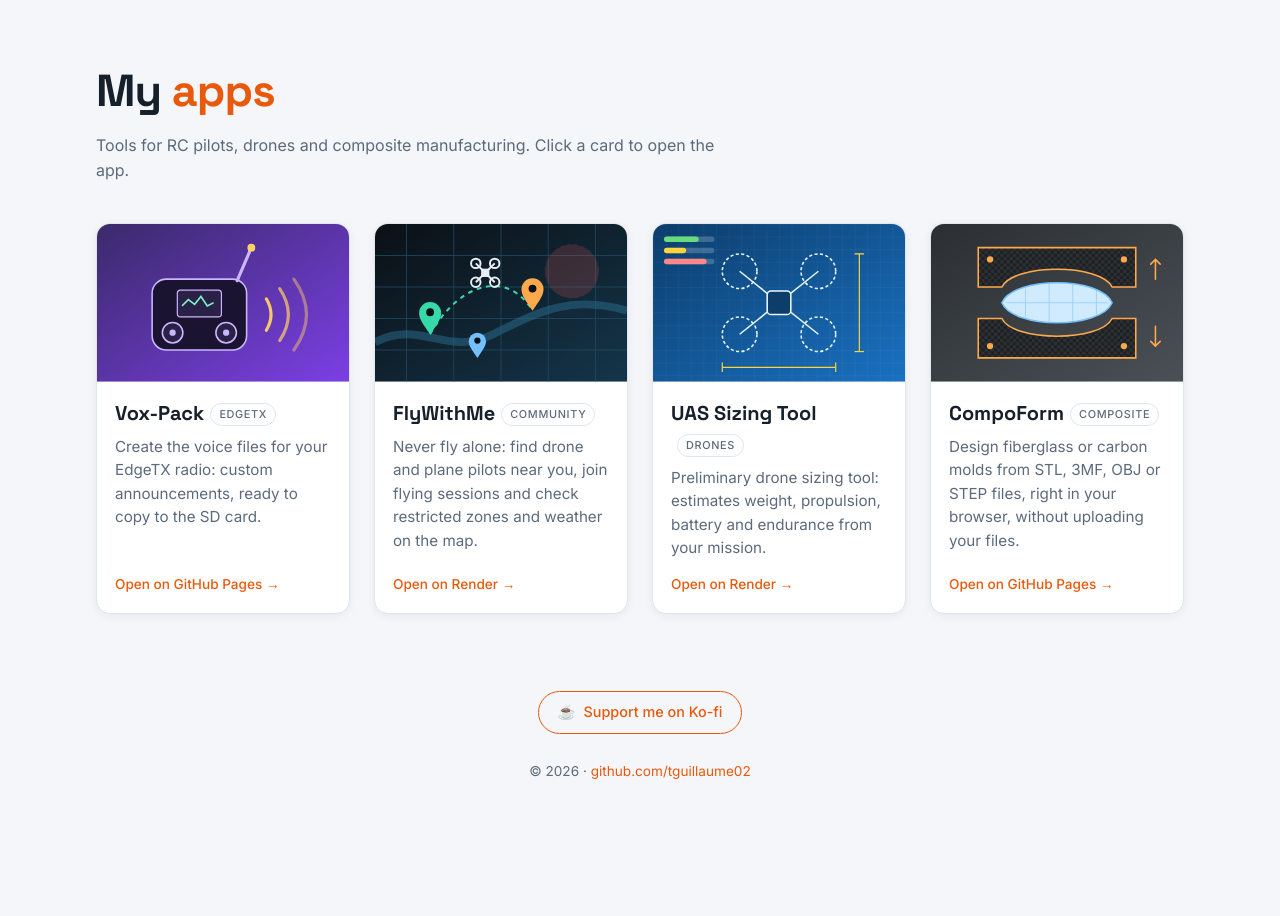
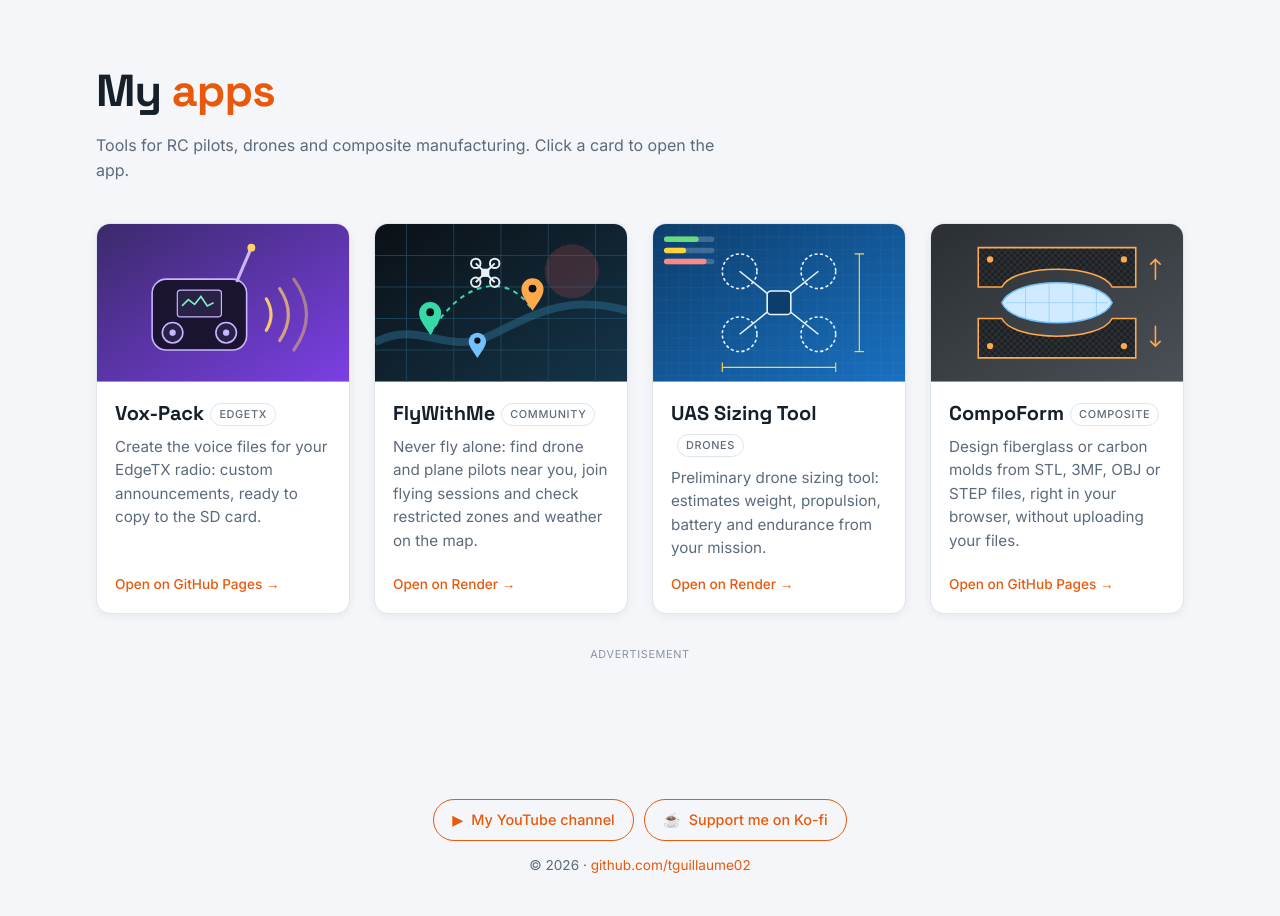
Before and after one commit to tguillaume02/tguillaume02.github.io, a plain HTML site: page index.html in a window 1280 px wide. Before the commit the page ends 822 px from the top, so only its background shows below. Drawn offline with Linux system fonts and the light colour scheme.

Commit message:
add YT link

```diff
--- a/index.html
+++ b/index.html
@@ -109,14 +109,34 @@
   footer { text-align: center; color: var(--muted); font-size: .85rem; padding: 0 16px 40px; }
   footer a { color: var(--accent); text-decoration: none; }
   footer a:hover { text-decoration: underline; }
+  .footer-links { display: flex; flex-wrap: wrap; justify-content: center; gap: 10px; margin-bottom: 14px; }
   .kofi {
     display: inline-flex; align-items: center; gap: 8px;
-    margin-bottom: 14px; padding: 9px 18px;
+    padding: 9px 18px;
     border: 1px solid var(--accent); border-radius: 99px;
     font-weight: 500; font-size: .9rem;
     transition: background .2s ease, color .2s ease;
   }
   footer a.kofi:hover, footer a.kofi:focus-visible { background: var(--accent); color: var(--card); text-decoration: none; outline: none; }
+
+  /* Encart publicitaire discret, placé après les cartes ; masqué si aucune annonce n'est servie */
+  .ad {
+    max-width: 728px;
+    margin: -32px auto 40px;
+    padding: 0 16px;
+    text-align: center;
+  }
+  .ad-label {
+    display: block;
+    font-size: .68rem;
+    text-transform: uppercase;
+    letter-spacing: .06em;
+    color: var(--muted);
+    opacity: .7;
+    margin-bottom: 6px;
+  }
+  .ad ins { display: block; min-height: 90px; }
+  .ad:has(ins[data-ad-status="unfilled"]) { display: none; }
 </style>
 </head>
 <body>
@@ -302,8 +322,22 @@
 
 </main>
 
+<aside class="ad" aria-label="Publicité">
+  <span class="ad-label" data-i18n="ad">Publicité</span>
+  <!-- Remplacer data-ad-slot par l'ID du bloc d'annonces créé dans AdSense -->
+  <ins class="adsbygoogle"
+       data-ad-client="ca-pub-4153407965647556"
+       data-ad-slot="0000000000"
+       data-ad-format="horizontal"
+       data-full-width-responsive="true"></ins>
+  <script>(adsbygoogle = window.adsbygoogle || []).push({});</script>
+</aside>
+
 <footer>
-  <p><a class="kofi" href="https://ko-fi.com/thibaultguillaume" target="_blank" rel="noopener"><span aria-hidden="true">☕</span> <span data-i18n="kofi">Me soutenir sur Ko-fi</span></a></p>
+  <p class="footer-links">
+    <a class="kofi" href="https://youtube.com/@rcgeek87" target="_blank" rel="noopener"><span aria-hidden="true">▶</span> <span data-i18n="youtube">Ma chaîne YouTube</span></a>
+    <a class="kofi" href="https://ko-fi.com/thibaultguillaume" target="_blank" rel="noopener"><span aria-hidden="true">☕</span> <span data-i18n="kofi">Me soutenir sur Ko-fi</span></a>
+  </p>
   © <span id="year">2026</span> · <a href="https://github.com/tguillaume02">github.com/tguillaume02</a>
 </footer>
 
@@ -322,7 +356,9 @@
       community: "Community",
       openGh: "Open on GitHub Pages →",
       openRender: "Open on Render →",
+      youtube: "My YouTube channel",
       kofi: "Support me on Ko-fi",
+      ad: "Advertisement",
       shotAlt: "Screenshot of "
     }
   };
```
